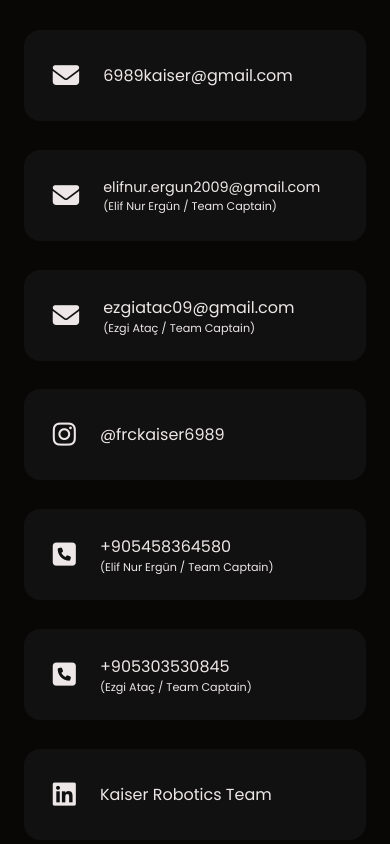
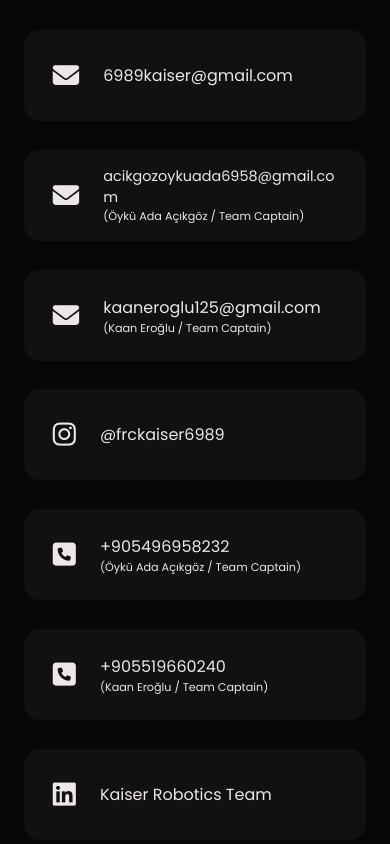
Before and after one commit to haar09/kaiser-website, a plain HTML site: page index.html in a window 390 px wide. Shown: the part 6019-6863 px from the top of the page. Drawn offline with nearby package versions, Linux system fonts and the light colour scheme.

Commit message:
Update team captain contact info
Replace outgoing captains with Öykü Ada Açıkgöz and Kaan Eroğlu
(emails and phone numbers). Also fixes a stray " i54" in one tel: href.

Co-Authored-By: Claude Opus 5 <noreply@anthropic.com>
Claude-Session: https://claude.ai/code/session_012FHnb5afLLAwgRJxbviYBK

```diff
--- a/index.html
+++ b/index.html
@@ -260,20 +260,20 @@
             <i class="fa-solid fa-envelope"></i>
             <p class="contact-info">6989kaiser@gmail.com</p>
           </a>
-          <a data-aos="flip-left" data-aos-anchor=".contact-div" href="mailto:elifnur.ergun2009@gmail.com"
+          <a data-aos="flip-left" data-aos-anchor=".contact-div" href="mailto:acikgozoykuada6958@gmail.com"
             class="contact-card">
             <i class="fa-solid fa-envelope"></i>
             <div>
-              <p id="emreguner" class="contact-info">elifnur.ergun2009@gmail.com</p>
-              <p class="extra-info">(Elif Nur Ergün / Team Captain)</p>
+              <p id="emreguner" class="contact-info">acikgozoykuada6958@gmail.com</p>
+              <p class="extra-info">(Öykü Ada Açıkgöz / Team Captain)</p>
             </div>
           </a>
-          <a data-aos="flip-left" data-aos-anchor=".contact-div" href="mailto:ezgiatac09@gmail.com"
+          <a data-aos="flip-left" data-aos-anchor=".contact-div" href="mailto:kaaneroglu125@gmail.com"
             class="contact-card">
             <i class="fa-solid fa-envelope"></i>
             <div>
-              <p class="contact-info">ezgiatac09@gmail.com</p>
-              <p class="extra-info">(Ezgi Ataç / Team Captain)</p>
+              <p class="contact-info">kaaneroglu125@gmail.com</p>
+              <p class="extra-info">(Kaan Eroğlu / Team Captain)</p>
             </div>
           </a>
           <a data-aos="flip-left" data-aos-anchor=".contact-div" href="https://www.instagram.com/frckaiser6989"
@@ -281,18 +281,18 @@
             <i class="fa-brands fa-instagram"></i>
             <p class="contact-info">@frckaiser6989</p>
           </a>
-          <a data-aos="flip-left" data-aos-anchor=".contact-div" href="tel:+905458364580" class="contact-card">
+          <a data-aos="flip-left" data-aos-anchor=".contact-div" href="tel:+905496958232" class="contact-card">
             <i class="fa-solid fa-square-phone"></i>
             <div>
-              <p class="contact-info">+905458364580</p>
-              <p class="extra-info">(Elif Nur Ergün / Team Captain)</p>
+              <p class="contact-info">+905496958232</p>
+              <p class="extra-info">(Öykü Ada Açıkgöz / Team Captain)</p>
             </div>
           </a>
-          <a data-aos="flip-left" data-aos-anchor=".contact-div" href="tel:+905303530845 i54" class="contact-card">
+          <a data-aos="flip-left" data-aos-anchor=".contact-div" href="tel:+905519660240" class="contact-card">
             <i class="fa-solid fa-square-phone"></i>
             <div>
-              <p class="contact-info">+905303530845</p>
-              <p class="extra-info">(Ezgi Ataç / Team Captain)</p>
+              <p class="contact-info">+905519660240</p>
+              <p class="extra-info">(Kaan Eroğlu / Team Captain)</p>
             </div>
           </a>
           <a data-aos="flip-left" data-aos-anchor=".contact-div" href="https://linkedin.com/company/kaiser6989"
```
